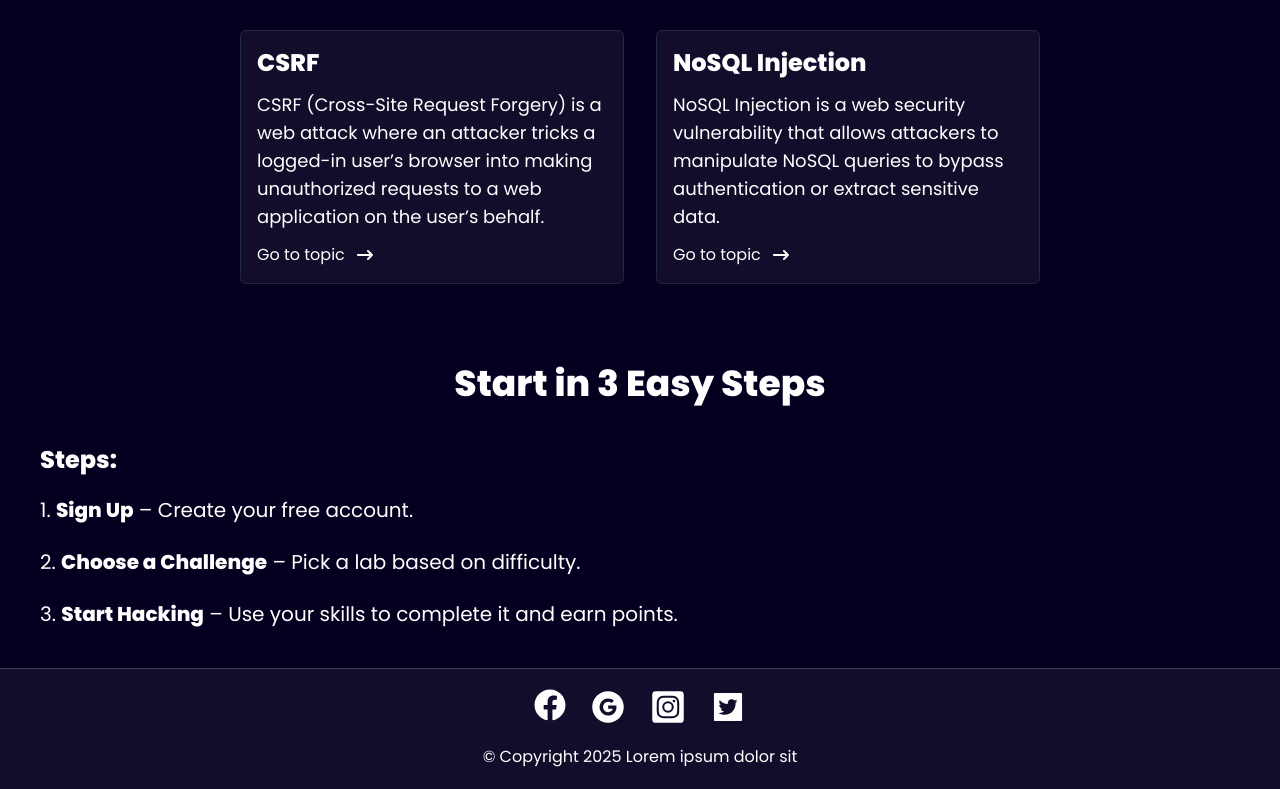
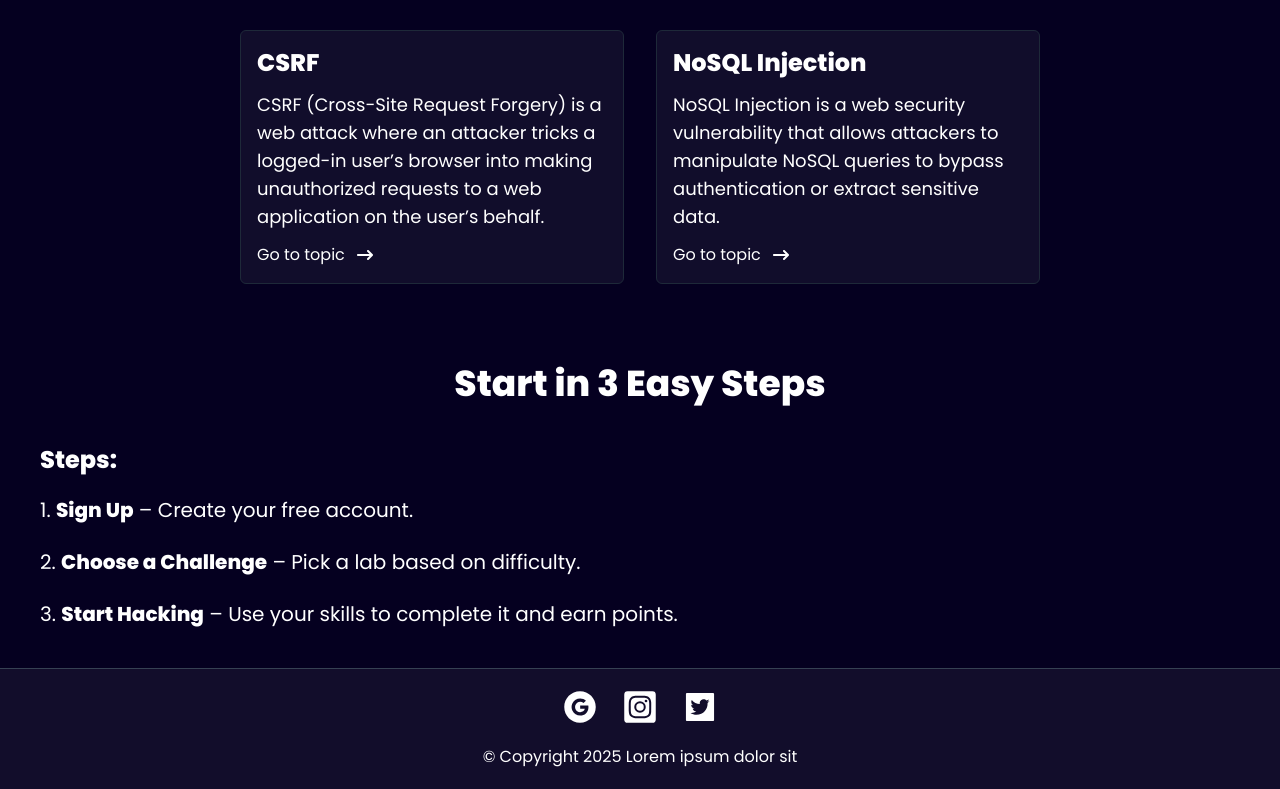
Before and after one commit to Ajith7736/Bug-Lab, a Next.js app: page / in a window 1280 px wide. Shown: the part 1620-2409 px from the top of the page. Built offline with nearby package versions, Linux system fonts and the light colour scheme; no server answers.

Commit message:
Update Footer.jsx

```diff
--- a/components/Footer.jsx
+++ b/components/Footer.jsx
@@ -1,5 +1,4 @@
 import React from 'react'
-import { FaFacebook } from "react-icons/fa";
 import { AiFillGoogleCircle } from "react-icons/ai";
 import { FaInstagramSquare } from "react-icons/fa";
 import { AiFillTwitterSquare } from "react-icons/ai";
@@ -9,7 +8,6 @@ function Footer() {
     return (
         <div className='mt-10 bg-white/5 border-t border-gray-700 p-5 w-full'>
             <div className='w-full flex justify-center gap-6'>
-                <FaFacebook className='size-8 max-[450px]:size-4 cursor-pointer' />
                 <AiFillGoogleCircle className='size-9 max-[450px]:size-5 cursor-pointer' />
                 <FaInstagramSquare className='size-9 max-[450px]:size-5 cursor-pointer' />
                 <AiFillTwitterSquare className='size-9 max-[450px]:size-5 cursor-pointer' />
```
